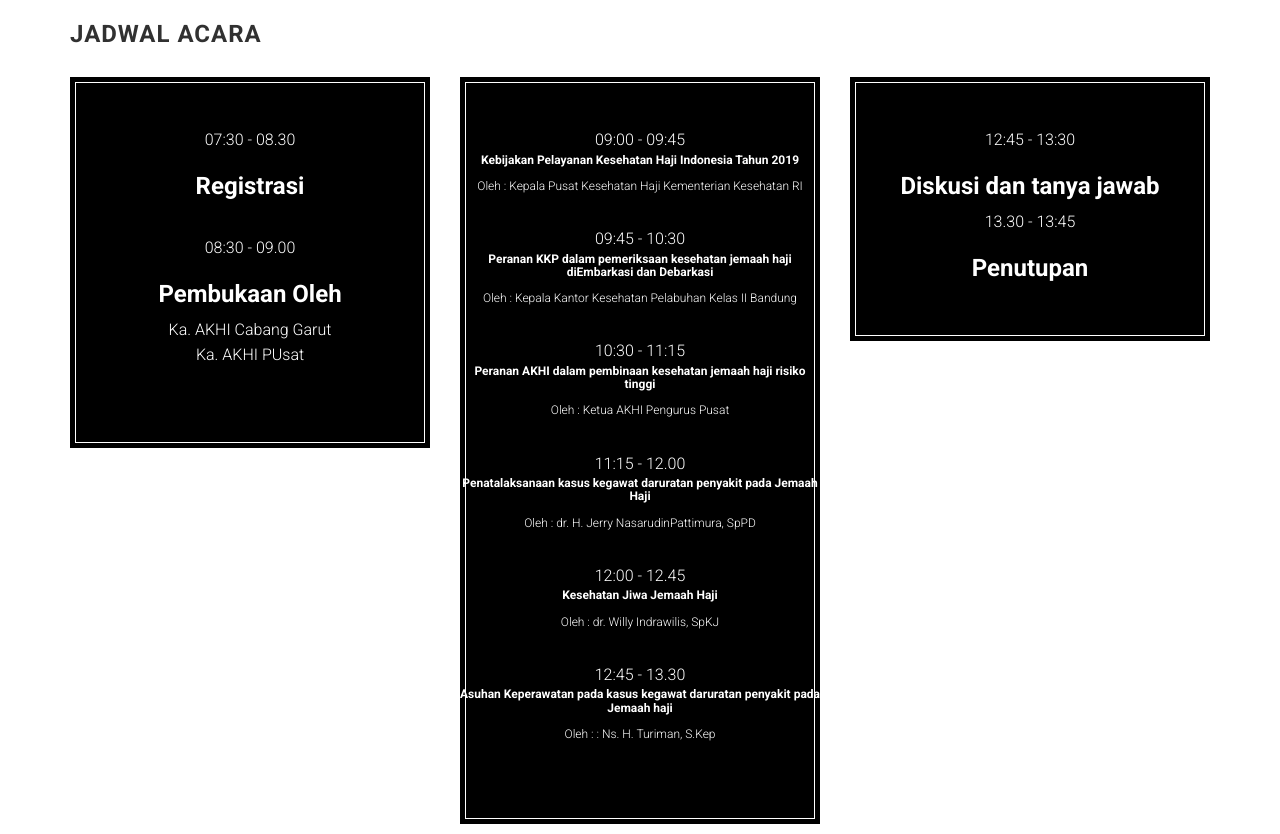
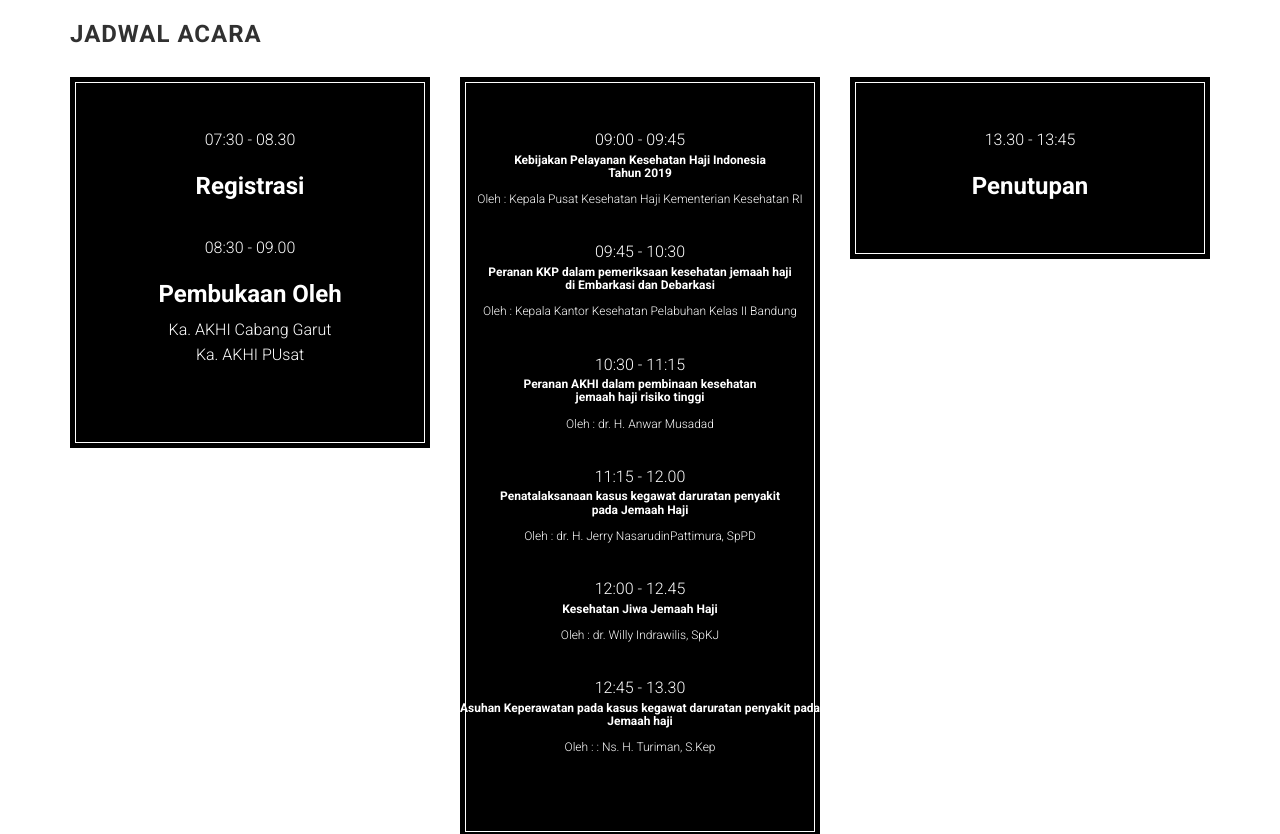
Before and after one commit to akhigarut/akhigarut.github.io, a website: page index.html in a window 1280 px wide. Shown: the part 2820-3654 px from the top of the page. Drawn offline with Linux system fonts and the light colour scheme; files whose address does not match are found by name.

Commit message:
update pembicara

```diff
--- a/index.html
+++ b/index.html
@@ -409,27 +409,27 @@
                         <div class="time">
                             <time datetime="10:00">09:00</time> - <time datetime="22:00">09:45</time>
                         </div>
-                        <h3 style="font-size: 12px; margin-top: 1px;">Kebijakan Pelayanan Kesehatan Haji Indonesia Tahun 2019</h3>
+                        <h3 style="font-size: 12px; margin-top: 1px;">Kebijakan Pelayanan Kesehatan Haji Indonesia <br>Tahun 2019</h3>
                         <p style="font-size: 12px;margin-top: 1px;">Oleh : Kepala Pusat Kesehatan Haji Kementerian Kesehatan RI</p>
                         <div class="time">
                             <time datetime="10:00">09:45</time> - <time datetime="22:00">10:30</time>
                         </div>
-                        <h3 style="font-size: 12px ; margin-top: 1px;">Peranan KKP dalam pemeriksaan kesehatan jemaah haji diEmbarkasi dan Debarkasi
+                        <h3 style="font-size: 12px ; margin-top: 1px;">Peranan KKP dalam pemeriksaan kesehatan jemaah haji <br> di Embarkasi dan Debarkasi
                         </h3>
                         <p style="font-size: 12px;margin-top: 1px;">Oleh : Kepala Kantor Kesehatan Pelabuhan Kelas II Bandung</p>
 
                         <div class="time">
                             <time datetime="10:00">10:30</time> - <time datetime="22:00">11:15</time>
                         </div>
-                        <h3 style="font-size: 12px ; margin-top: 1px;">Peranan AKHI dalam pembinaan kesehatan jemaah haji risiko  tinggi
+                        <h3 style="font-size: 12px ; margin-top: 1px;">Peranan AKHI dalam pembinaan kesehatan <br>jemaah haji risiko  tinggi
 
                         </h3>
-                        <p style="font-size: 12px;margin-top: 1px;">Oleh : Ketua AKHI Pengurus Pusat </p>
+                        <p style="font-size: 12px;margin-top: 1px;">Oleh : dr. H. Anwar Musadad </p>
 
                         <div class="time">
                             <time datetime="10:00">11:15</time> - <time datetime="22:00">12.00</time>
                         </div>
-                        <h3 style="font-size: 12px ; margin-top: 1px; ">Penatalaksanaan kasus kegawat daruratan penyakit pada Jemaah Haji
+                        <h3 style="font-size: 12px ; margin-top: 1px; ">Penatalaksanaan kasus kegawat daruratan penyakit <br>pada Jemaah Haji
 
 
                         </h3>
@@ -456,10 +456,10 @@
                 </div>
                 <div class="col-md-4 col-sm-6">
                     <div class="schedule-box">
-                        <div class="time">
+                        <!-- <div class="time">
                             <time datetime="10:00">12:45 </time> - <time datetime="22:00">13:30</time>
                         </div>
-                        <h3>Diskusi dan tanya jawab</h3>
+                        <h3>Diskusi dan tanya jawab</h3> -->
                         <div class="time">
                             <time datetime="10:00">13.30 </time> - <time datetime="22:00">13:45</time>
                         </div>
```
